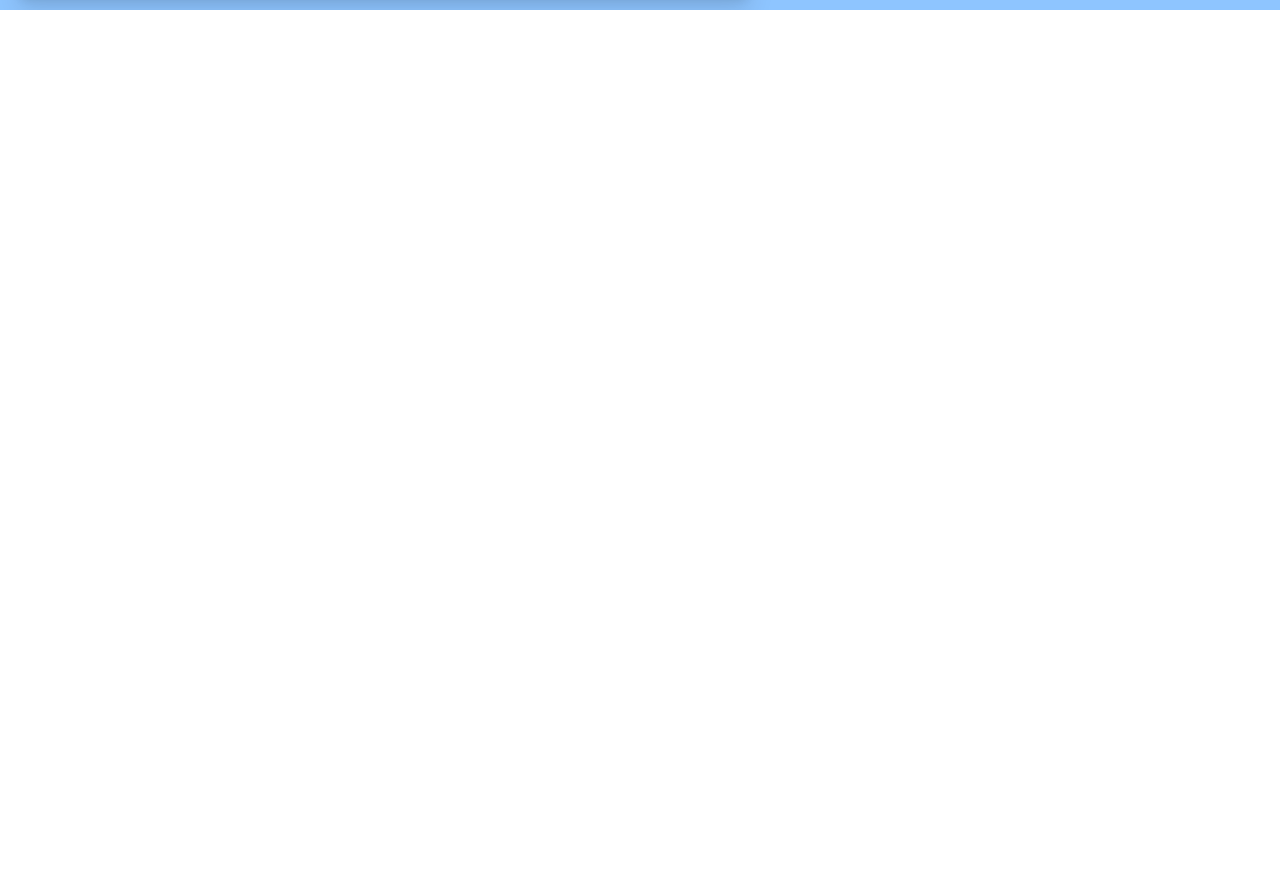
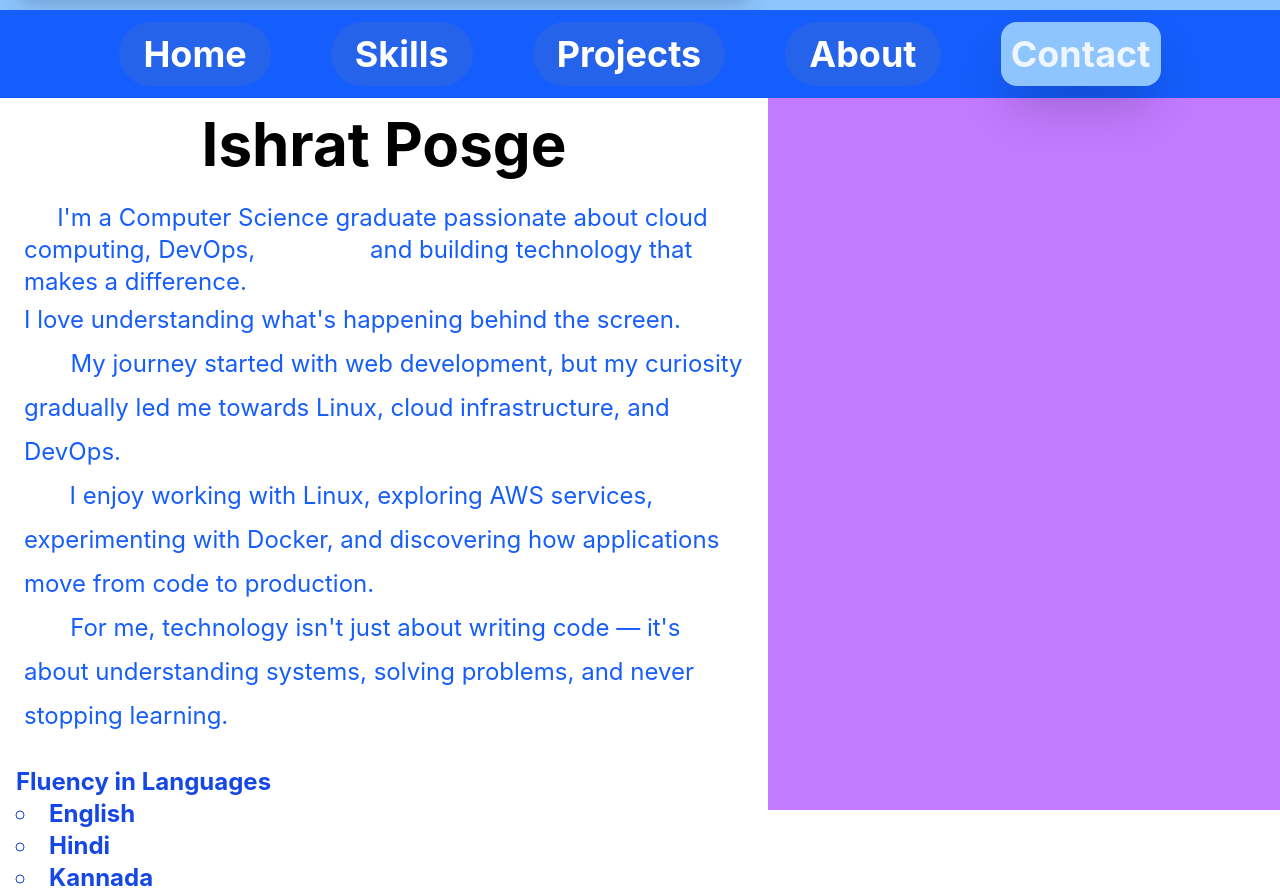
Before and after one commit to ishDev-pixel/Ishrat-Portfolio, a React (Vite) app: page / in a window 1280 px wide. Shown: the part 790-1684 px from the top of the page. Before the commit the page ends 800 px from the top, so only its background shows below. Built offline with nearby package versions, Linux system fonts and the light colour scheme.

Commit message:
added about page

```diff
--- a/src/App.jsx
+++ b/src/App.jsx
@@ -1,4 +1,5 @@
 import React from 'react'
+import About from './components/About'
 import Home from './components/Home'
 
 
@@ -8,8 +9,8 @@ import Home from './components/Home'
 const App = () => {
   return (
 <div>
-
       <Home/>
+      <About/>
 
     </div>
   )
--- a/src/components/About.jsx
+++ b/src/components/About.jsx
@@ -1,123 +1,50 @@
-const About = ({ profileImg }) => {
-  const stats = [
-    { label: "Years Experience", value: "5+" },
-    { label: "Projects Completed", value: "30+" },
-    { label: "Satisfied Clients", value: "20+" },
-    { label: "Code Commits", value: "2.5k+" }
-  ];
+import React from 'react'
+import Navbar from './Navbar'
 
+const About = () => {
   return (
-    <section id="about" className="py-24 relative bg-slate-950/50">
-      <div className="max-w-7xl mx-auto px-4 sm:px-6 lg:px-8">
-        <motion.div
-          variants={fadeInUp}
-          initial="hidden"
-          whileInView="visible"
-          viewport={{ once: true }}
-          className="text-center max-w-3xl mx-auto mb-16 space-y-3"
-        >
-          <div className="inline-flex items-center gap-2 text-cyan-400 text-sm font-semibold tracking-wider uppercase font-mono">
-            <User className="w-4 h-4" /> About Me
+    <>
+    <Navbar/>
+    <div className='h-screen w-screen flex pt-22'>
+
+       <div className='w-3/5 h-full p-4 gap-5 flex flex-col'>
+            <h1 className='text-center text-6xl font-bold'> Ishrat Posge</h1>
+         <div className='text-2xl text-blue-600 p-2 '>
+              <p className=''>   <span className='text-transparent'>---</span>I'm a Computer Science graduate passionate about cloud computing, DevOps,
+              <span className='text-transparent'>---***###</span>and building technology that makes a difference. </p>
+               <p className='leading-11'> I love understanding what's happening behind the screen.</p>
+
+              <p className='leading-11'><span className='text-transparent'>***</span>My journey started with web development, but my curiosity gradually led me towards Linux, cloud infrastructure, and DevOps. </p>
+
+              <p className='leading-11'><span className='text-transparent'>###</span>I enjoy working with Linux, exploring AWS services, experimenting with Docker, and discovering how applications move from code to production. </p>
+              <p className='leading-11'> <span className='text-transparent'>$$$</span>For me, technology isn't just about writing code — it's about understanding systems, solving problems, and never stopping learning.</p>
+        </div>
+
+             <div className='flex justify-between'>
+               <ul class="list-[circle] list-inside text-2xl text-blue-700 font-bold">Fluency in Languages
+                  <li>English</li>
+                  <li>Hindi</li>
+                  <li>Kannada</li>
+                </ul>
+
+                <ul>
+                  <li></li>
+                </ul>
+
+             </div>
+
+      </div>
+
+
+          <div className='w-2/5 h-full bg-purple-400'>
+
+
           </div>
-          <h2 className="text-3xl sm:text-4xl font-extrabold text-white">
-            Driven by Passion, Focused on <span className="text-cyan-400">Impact</span>
-          </h2>
-          <div className="w-16 h-1 bg-gradient-to-r from-cyan-500 to-indigo-600 mx-auto rounded-full" />
-        </motion.div>
 
-        <div className="grid grid-cols-1 lg:grid-cols-12 gap-12 items-center">
-          <motion.div
-            variants={fadeInUp}
-            initial="hidden"
-            whileInView="visible"
-            viewport={{ once: true }}
-            className="lg:col-span-5"
-          >
-            <div className="relative group">
-              <div className="absolute -inset-1 bg-gradient-to-r from-cyan-500 to-indigo-600 rounded-3xl blur opacity-30 group-hover:opacity-60 transition duration-500" />
-              <div className="relative bg-slate-900 border border-slate-800 rounded-3xl p-6 sm:p-8 space-y-6">
-                <div className="w-32 h-32 sm:w-36 sm:h-36 rounded-2xl bg-gradient-to-tr from-cyan-500 to-indigo-600 p-1 mx-auto lg:mx-0 shadow-xl shadow-cyan-500/20 overflow-hidden">
-                  <img
-                    src={profileImg}
-                    alt="Alex Morgan Profile"
-                    className="w-full h-full object-cover rounded-[12px]"
-                    onError={(e) => {
-                      e.target.src = "https://images.unsplash.com/photo-1534528741775-53994a69daeb?auto=format&fit=crop&w=400&q=80";
-                    }}
-                  />
-                </div>
 
-                <div className="space-y-2 text-center lg:text-left">
-                  <h3 className="text-2xl font-bold text-white">Alex Morgan</h3>
-                  <p className="text-cyan-400 font-medium text-sm">Senior Full Stack Developer</p>
-                  <p className="text-slate-400 text-xs">Based in San Francisco, CA (Remote Ready)</p>
-                </div>
+    </div>
+    </>
+  )
+}
 
-                <div className="pt-4 border-t border-slate-800/80 space-y-3 text-sm text-slate-300">
-                  <div className="flex items-center justify-between">
-                    <span className="text-slate-500">Focus</span>
-                    <span className="font-semibold text-slate-200">Full Stack Web & Microservices</span>
-                  </div>
-                  <div className="flex items-center justify-between">
-                    <span className="text-slate-500">Education</span>
-                    <span className="font-semibold text-slate-200">B.S. Computer Science</span>
-                  </div>
-                  <div className="flex items-center justify-between">
-                    <span className="text-slate-500">Availability</span>
-                    <span className="font-semibold text-emerald-400">Immediate</span>
-                  </div>
-                </div>
-              </div>
-            </div>
-          </motion.div>
-
-          <motion.div
-            variants={staggerContainer}
-            initial="hidden"
-            whileInView="visible"
-            viewport={{ once: true }}
-            className="lg:col-span-7 space-y-6"
-          >
-            <motion.h3 variants={fadeInUp} className="text-2xl font-bold text-white">
-              Crafting seamless digital experiences from modern frontends to robust API servers.
-            </motion.h3>
-
-            <motion.p variants={fadeInUp} className="text-slate-400 leading-relaxed text-base">
-              I am a passionate software developer with over 5 years of experience engineering modern web applications. My journey started with clean front-end UI design and evolved into full-stack architecture, building scalable React applications and optimized Express/Node REST APIs.
-            </motion.p>
-
-            <motion.p variants={fadeInUp} className="text-slate-400 leading-relaxed text-base">
-              I believe in writing clean, self-documenting code, practicing test-driven development, and prioritizing user experience. Whether optimizing MongoDB aggregations or polishing complex state logic with React Context and Motion, I aim for production excellence.
-            </motion.p>
-
-            <motion.div variants={fadeInUp} className="grid grid-cols-1 sm:grid-cols-2 gap-4 pt-2">
-              {[
-                "Clean Modular Code Architecture",
-                "Responsive Mobile-First UI/UX",
-                "RESTful & GraphQL API Engineering",
-                "CI/CD Pipeline & Deployment Strategy"
-              ].map((item, idx) => (
-                <div key={idx} className="flex items-center gap-3 text-sm font-medium text-slate-200">
-                  <CheckCircle2 className="w-5 h-5 text-cyan-400 flex-shrink-0" />
-                  <span>{item}</span>
-                </div>
-              ))}
-            </motion.div>
-
-            <motion.div variants={fadeInUp} className="grid grid-cols-2 sm:grid-cols-4 gap-4 pt-6 border-t border-slate-800">
-              {stats.map((stat, idx) => (
-                <div key={idx} className="bg-slate-900/60 p-4 rounded-xl border border-slate-800/80 text-center">
-                  <div className="text-2xl sm:text-3xl font-extrabold text-white bg-gradient-to-r from-cyan-400 to-indigo-400 bg-clip-text text-transparent">
-                    {stat.value}
-                  </div>
-                  <div className="text-xs text-slate-400 font-medium mt-1">{stat.label}</div>
-                </div>
-              ))}
-            </motion.div>
-
-          </motion.div>
-        </div>
-      </div>
-    </section>
-  );
-};
+export default About
--- a/src/components/Home.jsx
+++ b/src/components/Home.jsx
@@ -25,12 +25,14 @@ const Home = () => {
         <button className='h-12 w-65 gap-0.5 text-2xl rounded-4xl border-blue-950 border-2 font-bold text-white bg-blue-600 flex items-center justify-center'><p>Exlore my Projects</p><span className='size-5'><ArrowRight/></span></button>
 
            <div className='w-full h-30 bg-blue-800 shadow-xl rounded-2xl border border-transparent'>
-                <div className=' flex gap-5 p-2'>
+            <div>
+              <h3 className='py-0.2 px-3 font-bold text-xl text-blue-50'>Top Skills</h3>
+                <div className=' flex gap-6 p-2 '>
                  <div className='h-10 w-15'><Terraform/></div>
                  <div className='h-10 w-15' > <Git/></div>
                    <div className='h-10 w-15' ><GitLab/></div>
                    <div className='h-10 w-15' ><Jenkins/></div>
-
+                  </div>
 
 
 
```
